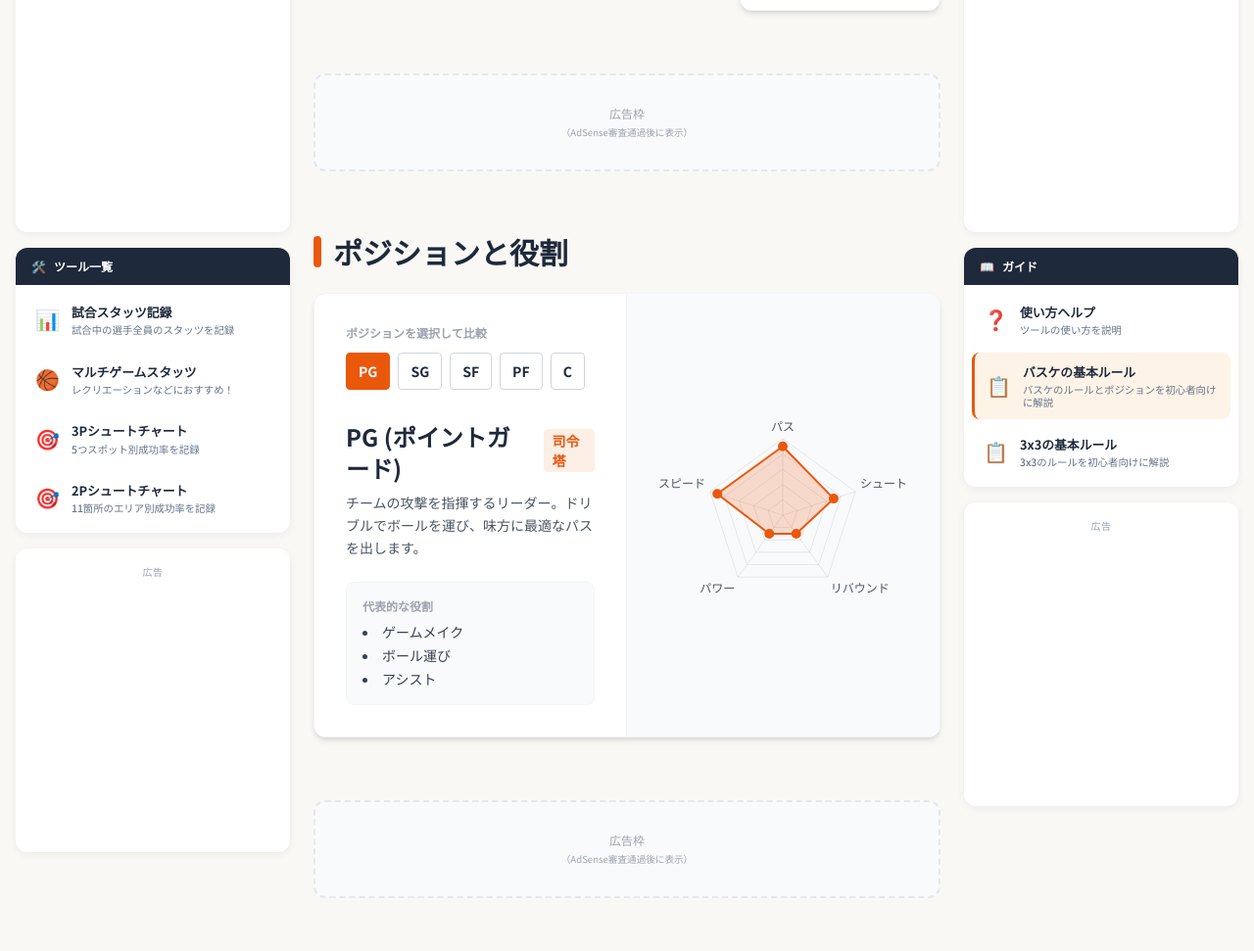
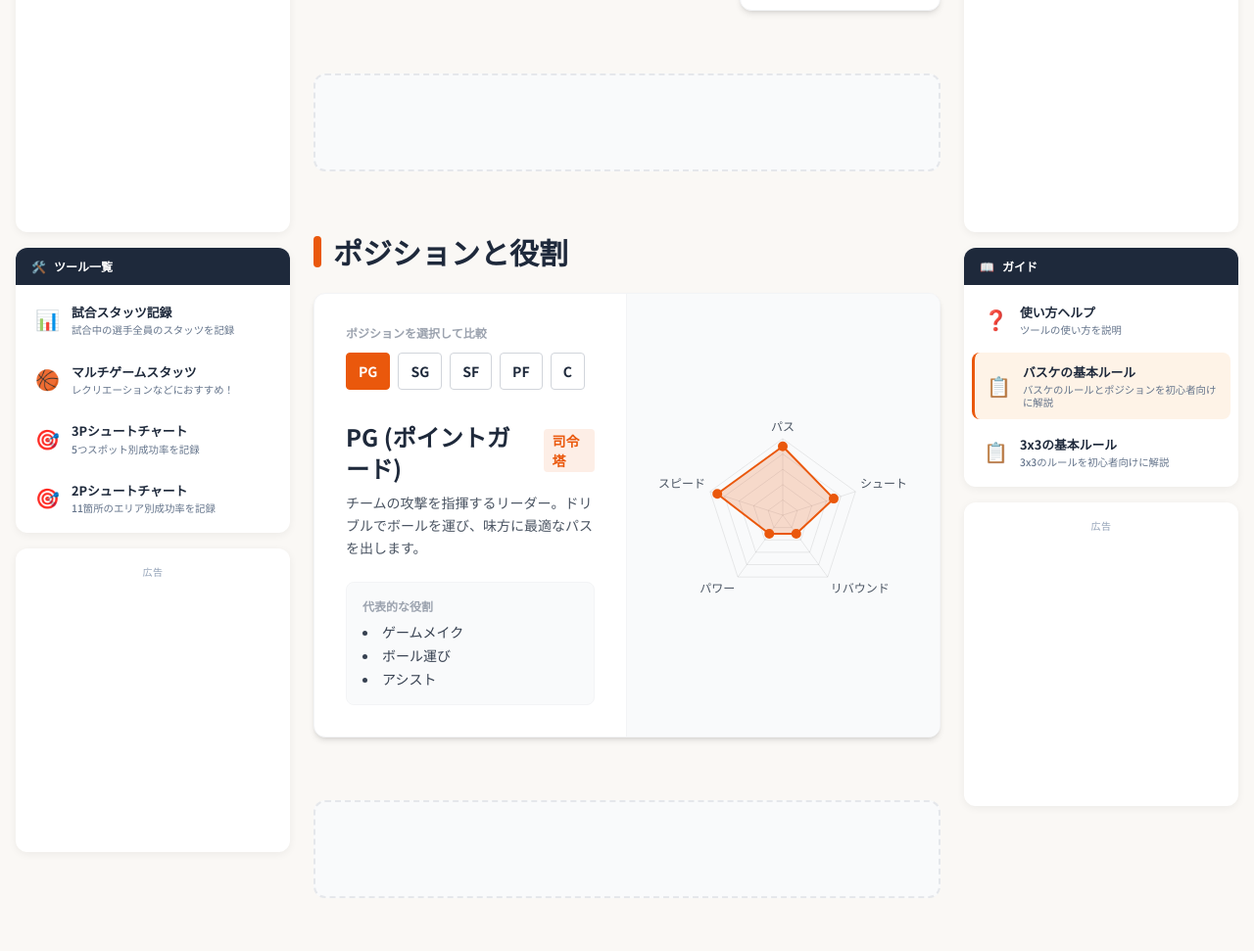
Before and after one commit to BSK-Ryo/statstoo, a Jekyll site: the page built from rule/index.html, in a window 1280 px wide and 1400 px high, scrolled down 1039 px. Shown: the part 153-1124 px from the top of the window at 98% size. Built offline with Jekyll 4.4.1, drawn with Linux system fonts in a browser that asks for light colours; nearby versions of some CDN libraries; some of the changed text lies outside the part shown.

Commit message:
ruleに広告追加

```diff
--- a/rule/index.html
+++ b/rule/index.html
@@ -257,14 +257,18 @@
 
     <!-- AdSense広告枠①: コートマップ下 -->
     <div class="adsense-container">
-        <span class="adsense-placeholder">広告枠<br><small>（AdSense審査通過後に表示）</small></span>
-        <!-- 審査通過後、上のspanを削除し、下のinsタグのstyleをdisplay:blockに変更してください -->
+        <script async src="https://pagead2.googlesyndication.com/pagead/js/adsbygoogle.js?client=ca-pub-1459200463172380"
+            crossorigin="anonymous"></script>
+        <!-- bsk-rule-content-ad-1  （コートマップ下） -->
         <ins class="adsbygoogle"
-            style="display:none"
-            data-ad-client="ca-pub-XXXXXXXXXXXXXXXX"
-            data-ad-slot="XXXXXXXXXX"
+            style="display:block"
+            data-ad-client="ca-pub-1459200463172380"
+            data-ad-slot="6021244098"
             data-ad-format="auto"
             data-full-width-responsive="true"></ins>
+        <script>
+            (adsbygoogle = window.adsbygoogle || []).push({});
+        </script>
     </div>
 
     <section id="positions-section" class="scroll-mt-24">
@@ -315,14 +319,18 @@
 
     <!-- AdSense広告枠②: ポジションセクション下 -->
     <div class="adsense-container">
-        <span class="adsense-placeholder">広告枠<br><small>（AdSense審査通過後に表示）</small></span>
-        <!-- 審査通過後、上のspanを削除し、下のinsタグのstyleをdisplay:blockに変更してください -->
+        <script async src="https://pagead2.googlesyndication.com/pagead/js/adsbygoogle.js?client=ca-pub-1459200463172380"
+            crossorigin="anonymous"></script>
+        <!-- bsk-rule-content-ad-2  （ポジションセクション下） -->
         <ins class="adsbygoogle"
-            style="display:none"
-            data-ad-client="ca-pub-XXXXXXXXXXXXXXXX"
-            data-ad-slot="XXXXXXXXXX"
+            style="display:block"
+            data-ad-client="ca-pub-1459200463172380"
+            data-ad-slot="9145761579"
             data-ad-format="auto"
             data-full-width-responsive="true"></ins>
+        <script>
+            (adsbygoogle = window.adsbygoogle || []).push({});
+        </script>
     </div>
 
     <section id="rules-section" class="scroll-mt-24">
@@ -349,14 +357,18 @@
 
     <!-- AdSense広告枠③: 反則と罰則セクション下 -->
     <div class="adsense-container">
-        <span class="adsense-placeholder">広告枠<br><small>（AdSense審査通過後に表示）</small></span>
-        <!-- 審査通過後、上のspanを削除し、下のinsタグのstyleをdisplay:blockに変更してください -->
+        <script async src="https://pagead2.googlesyndication.com/pagead/js/adsbygoogle.js?client=ca-pub-1459200463172380"
+            crossorigin="anonymous"></script>
+        <!-- bsk-rule-content-ad-3  （反則と罰則セクション下） -->
         <ins class="adsbygoogle"
-            style="display:none"
-            data-ad-client="ca-pub-XXXXXXXXXXXXXXXX"
-            data-ad-slot="XXXXXXXXXX"
+            style="display:block"
+            data-ad-client="ca-pub-1459200463172380"
+            data-ad-slot="5931428960"
             data-ad-format="auto"
             data-full-width-responsive="true"></ins>
+        <script>
+            (adsbygoogle = window.adsbygoogle || []).push({});
+        </script>
     </div>
 
     <section class="bg-secondary rounded-xl p-8 text-white text-center relative overflow-hidden shadow-lg">
@@ -384,14 +396,18 @@
 
     <!-- AdSense広告枠④: 秒数ルールセクション下 -->
     <div class="adsense-container">
-        <span class="adsense-placeholder">広告枠<br><small>（AdSense審査通過後に表示）</small></span>
-        <!-- 審査通過後、上のspanを削除し、下のinsタグのstyleをdisplay:blockに変更してください -->
+        <script async src="https://pagead2.googlesyndication.com/pagead/js/adsbygoogle.js?client=ca-pub-1459200463172380"
+            crossorigin="anonymous"></script>
+        <!-- bsk-rule-content-ad-4  （秒数ルールセクション下） -->
         <ins class="adsbygoogle"
-            style="display:none"
-            data-ad-client="ca-pub-XXXXXXXXXXXXXXXX"
-            data-ad-slot="XXXXXXXXXX"
+            style="display:block"
+            data-ad-client="ca-pub-1459200463172380"
+            data-ad-slot="4700423560"
             data-ad-format="auto"
             data-full-width-responsive="true"></ins>
+        <script>
+            (adsbygoogle = window.adsbygoogle || []).push({});
+        </script>
     </div>
 
         </div>
```
